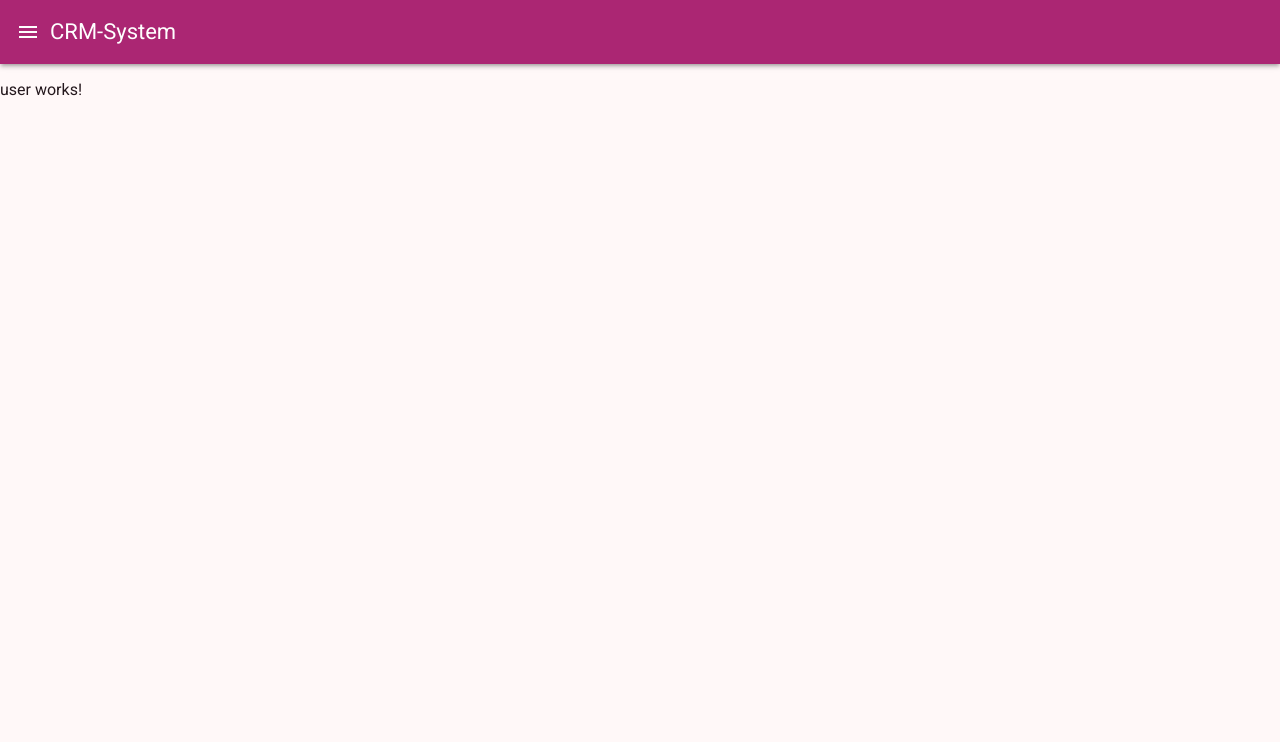
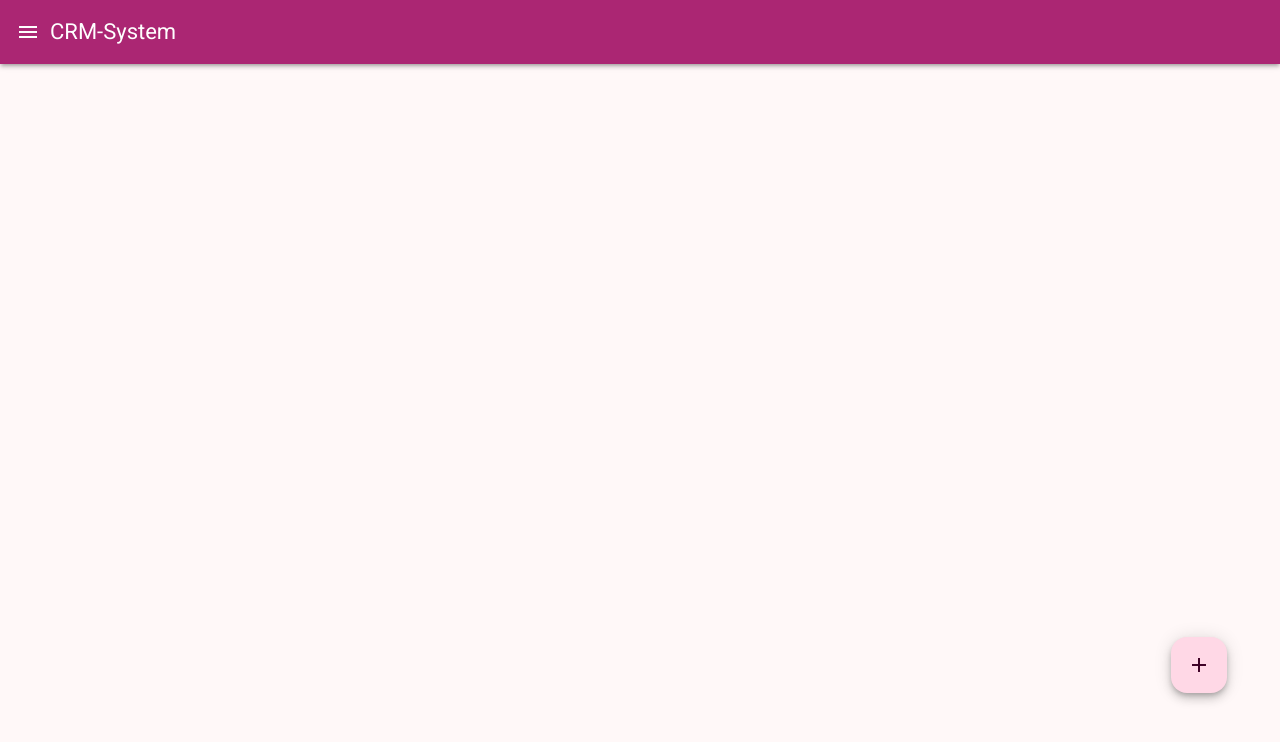
Before and after one commit to NoelKi/CRM-System, an Angular app: page /user in a window 1280 px wide. Shown: the top 742 px of the page. Built offline with nearby package versions, Linux system fonts and the light colour scheme.

Commit message:
button user

```diff
--- a/src/app/user/user.component.html
+++ b/src/app/user/user.component.html
@@ -1 +1,3 @@
-<p>user works!</p>
+<button mat-fab class="add-user-btn">
+  <mat-icon>add</mat-icon>
+</button>
--- a/src/app/user/user.component.scss
+++ b/src/app/user/user.component.scss
@@ -0,0 +1,16 @@
+#basic {
+  border: 50%;
+  padding: 0;
+  width: 80px;
+  height: 80px;
+}
+
+.example-button-row .mat-mdc-button-base {
+  margin: 8px 8px 8px 0;
+}
+
+.add-user-btn {
+  position: absolute;
+  right: 4em;
+  bottom: 8em;
+}
```
Also changed, not shown: src/app/user/user.component.ts (+5 -4 lines).
